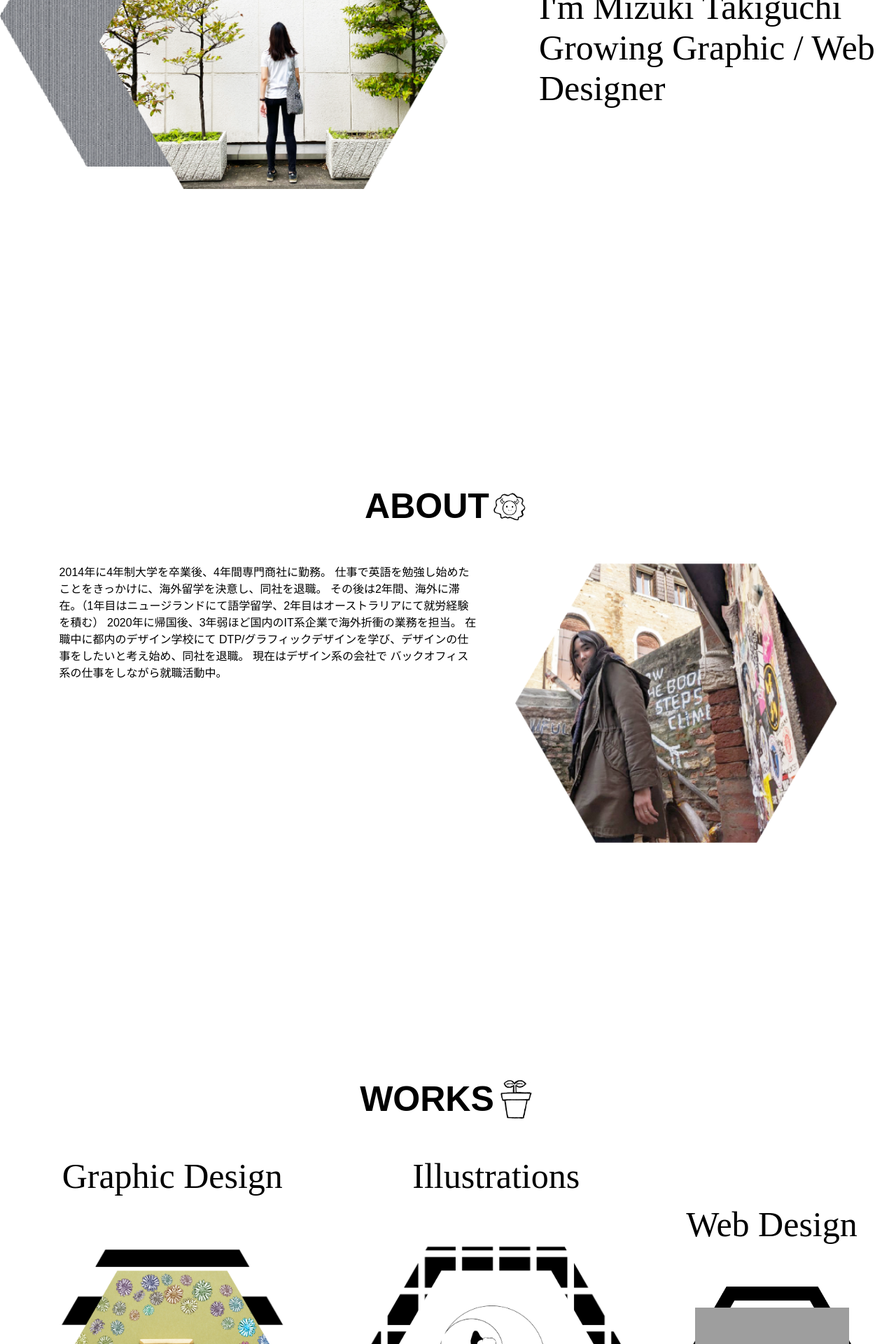
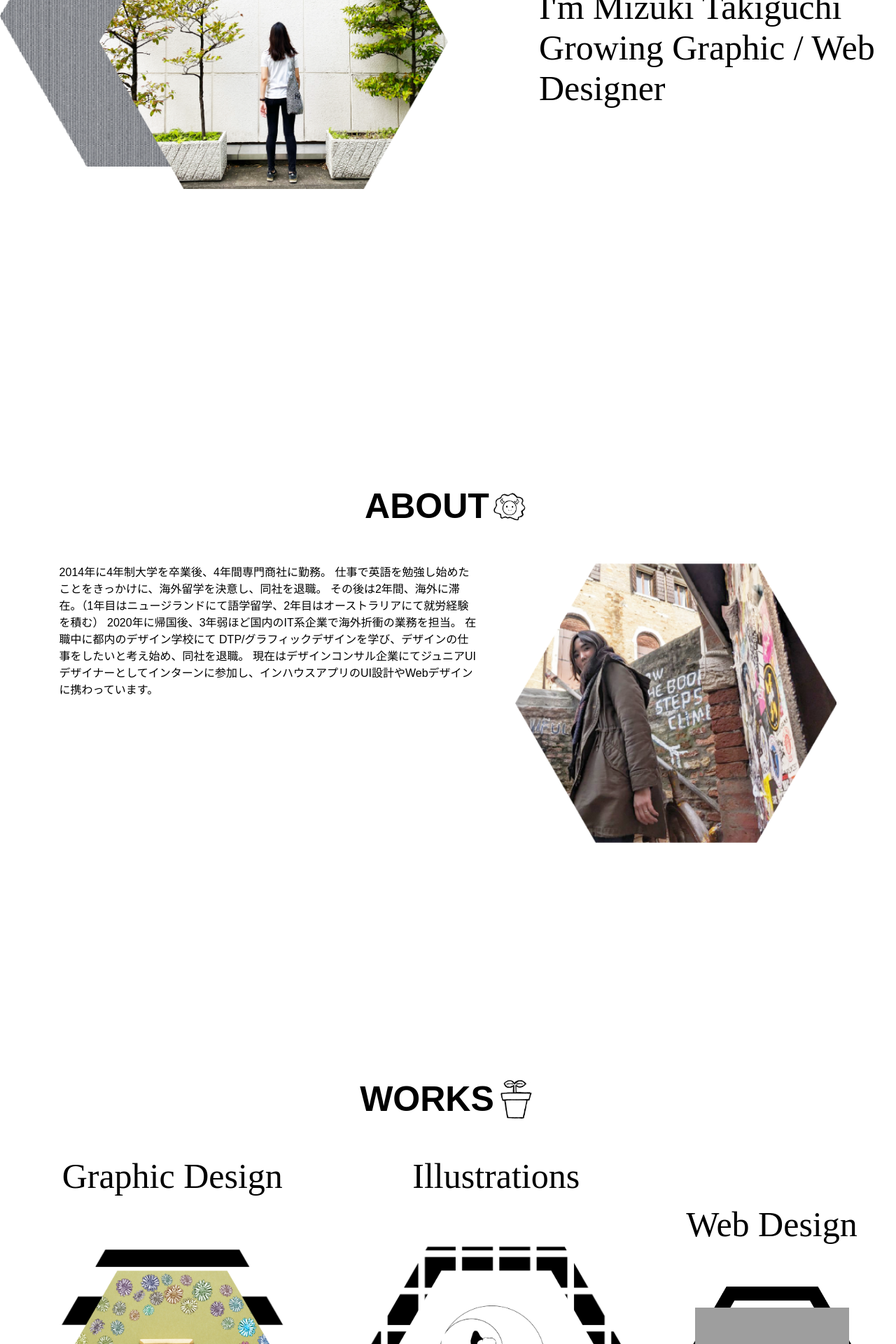
Before and after one commit to MochimochiKinoko/Portfolio-Site, a Jekyll site: the page built from index.markdown, in a window 1280 px wide. Shown: the part 451-2371 px from the top of the page at 70% size. Built offline with Jekyll 4.4.1, drawn with Linux system fonts in a browser that asks for light colours; some web fonts are replaced.

Commit message:
update about

```diff
--- a/_includes/homepage.html
+++ b/_includes/homepage.html
@@ -20,7 +20,7 @@
             その後は2年間、海外に滞在。（1年目はニュージランドにて語学留学、2年目はオーストラリアにて就労経験を積む）
             2020年に帰国後、3年弱ほど国内のIT系企業で海外折衝の業務を担当。
             在職中に都内のデザイン学校にて DTP/グラフィックデザインを学び、デザインの仕事をしたいと考え始め、同社を退職。
-            現在はデザイン系の会社で バックオフィス系の仕事をしながら就職活動中。
+            現在はデザインコンサル企業にてジュニアUIデザイナーとしてインターンに参加し、インハウスアプリのUI設計やWebデザインに携わっています。
         </article>
         <img class="about_pic" src="{{ 'assets/images/ABOUT/AboutPic_Hexagon.png' | absolute_url }}">
         <img class="about_pic_mobile" src="{{ 'assets/images/ABOUT/AboutPic_mobile.png' | absolute_url }}">
```
